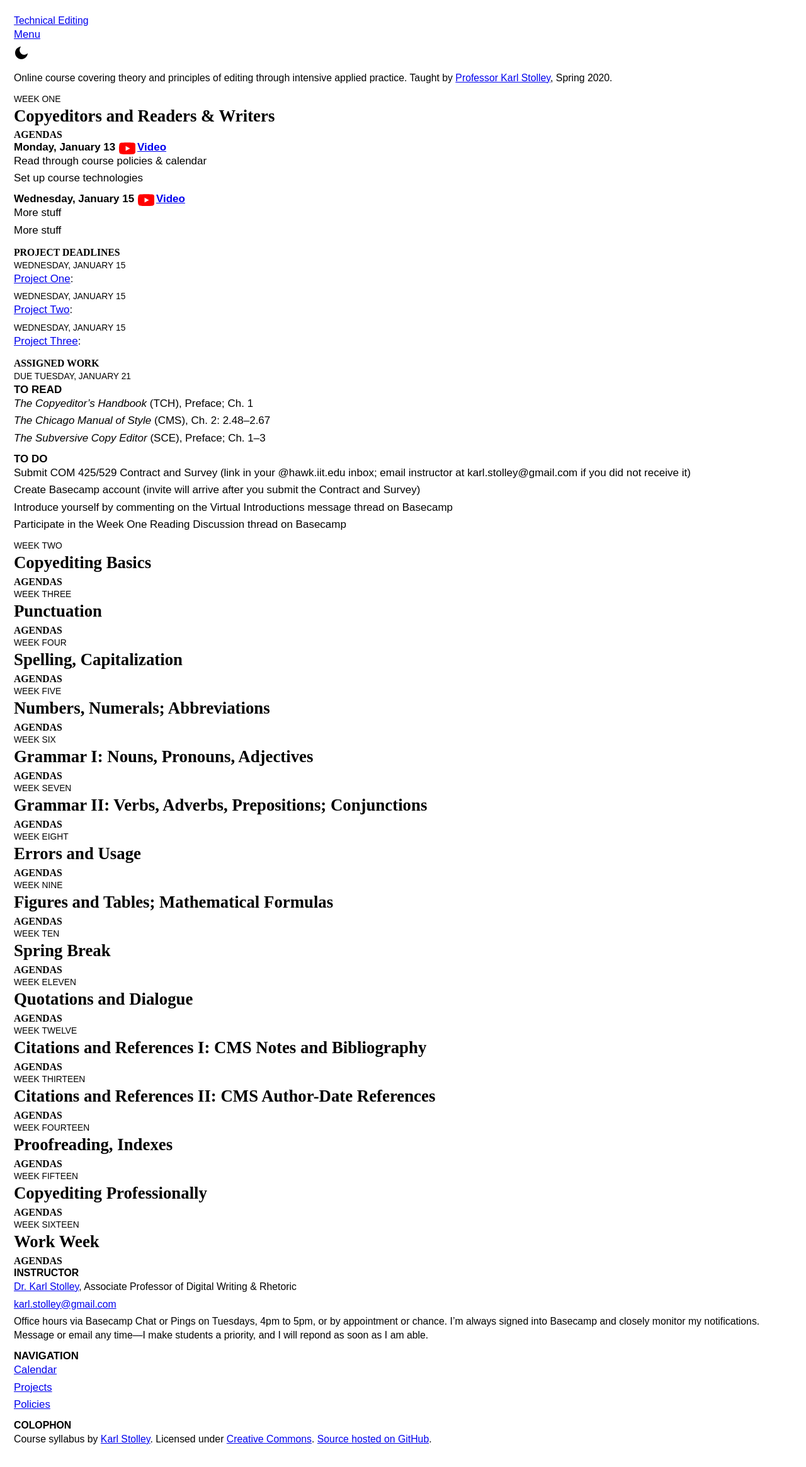
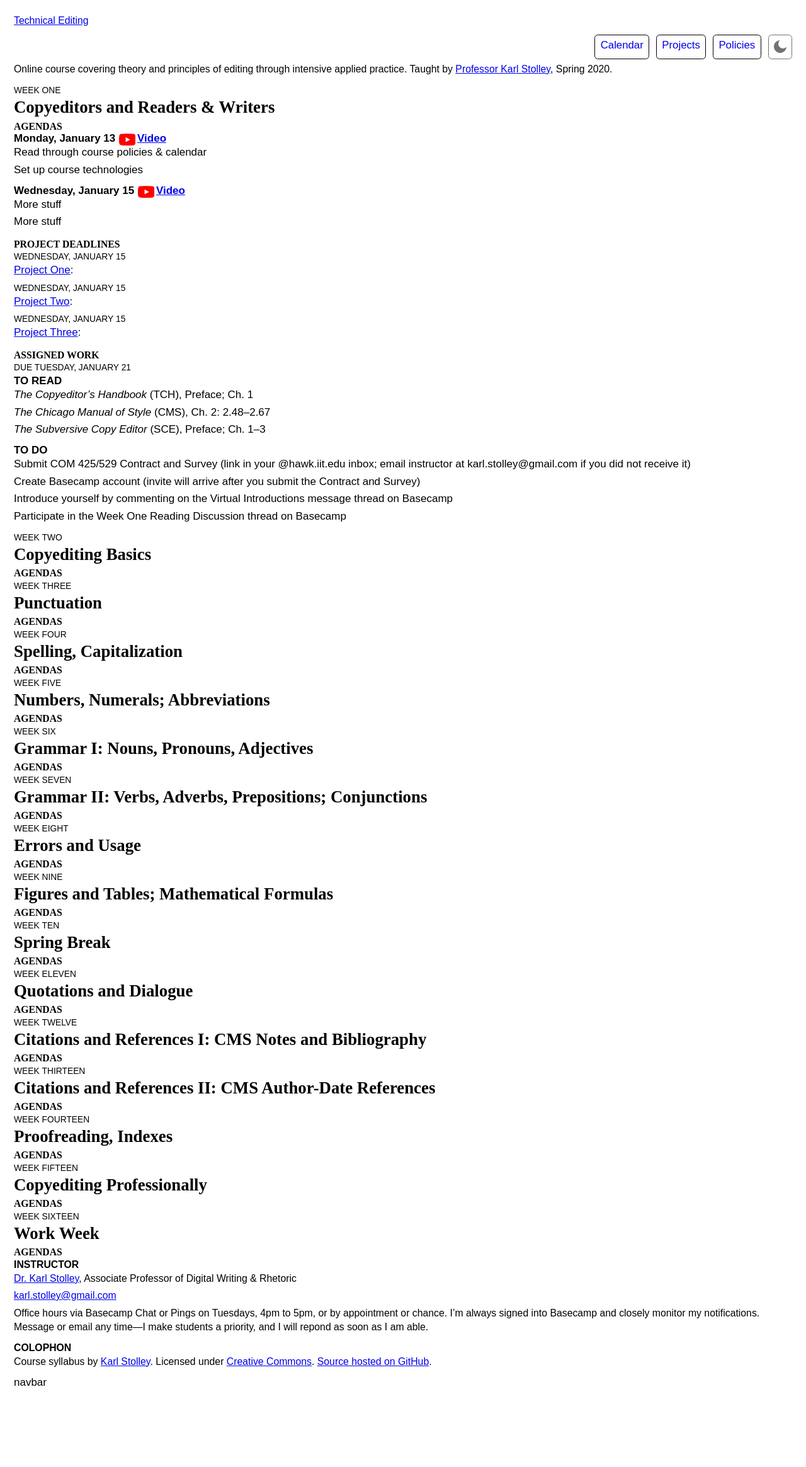
Before and after one commit to karlstolley/jekyll-theme-course, a Jekyll site: the page built from index.md, in a window 1280 px wide. Shown: the whole page at 63% size. Built offline with Jekyll 4.4.1, drawn with Linux system fonts in a browser that asks for light colours; some web fonts are replaced; after the commit the page ends 2228 px from its top, so only the background shows below that.

Commit message:
Add navigation layout foundations

```diff
--- /dev/null
+++ b/_sass/_layout.scss
@@ -0,0 +1,59 @@
+// Navigation
+#quick-nav {
+  margin-top: $base-line / 2;
+  align-items: baseline;
+  display: flex;
+  justify-content: space-between;
+}
+#theme-button {
+  display: flex;
+  align-items: center;
+  justify-content: center;
+  opacity: 0.55;
+  line-height: 0;
+  padding: 0;
+  width: $base-line * 1.75;
+}
+#quick-nav .nav {
+  display: flex;
+  flex: 1 0 auto;
+  flex-flow: row wrap;
+  justify-content: flex-end;
+  align-items: center;
+}
+#quick-nav li {
+  padding: 0;
+  margin-left: $base-line / 2;
+}
+.navbar #quick-nav li::before {
+  content: "";
+}
+#nav-con a {
+  text-decoration: none;
+}
+.nav a {
+  border: 1px solid black;
+  border-radius: $base-line / 4;
+  line-height: 1;
+  height: $base-line * 1.75;
+  padding: $base-line * 0.375;
+  display: block;
+  text-decoration: none;
+}
+.nav li::before {
+  content: "";
+}
+
+body::after {
+  content: "";
+}
+
+@media screen and (min-width: 420px) {
+
+}
+
+@media screen and (min-width: 840px) {
+  body::after {
+    content: "navbar";
+  }
+}
--- a/assets/css/screen.scss
+++ b/assets/css/screen.scss
@@ -16,6 +16,7 @@ a,abbr,acronym,address,applet,article,aside,audio,b,big,blockquote,body,canvas,c
 
 @import "typography";
 @import "base";
+@import "layout";
 
 /*
 {% if site.course.css.theme %}
```
